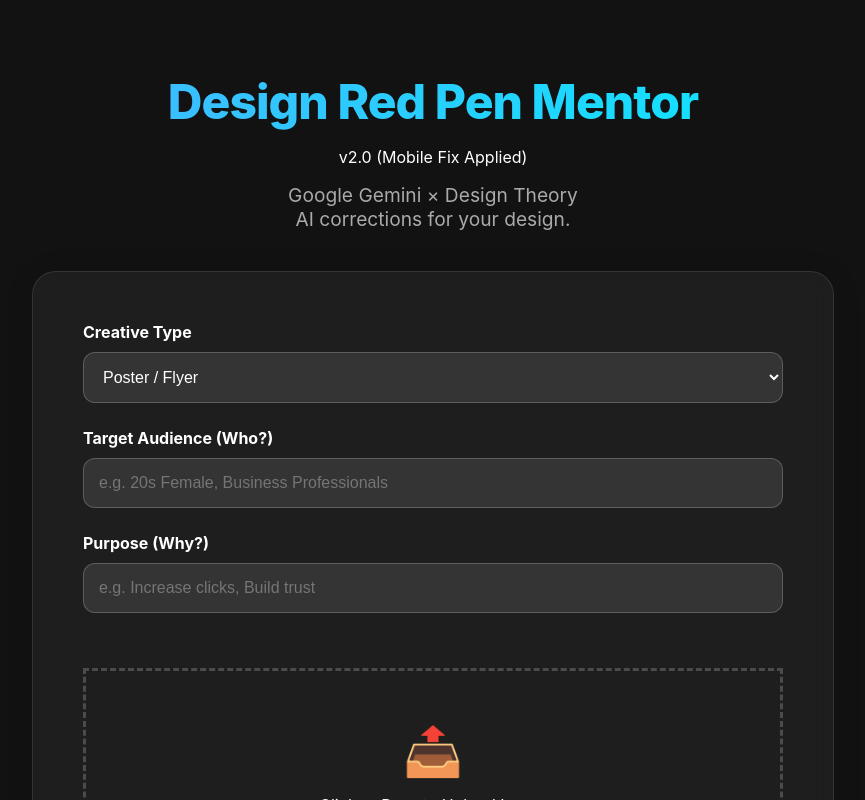
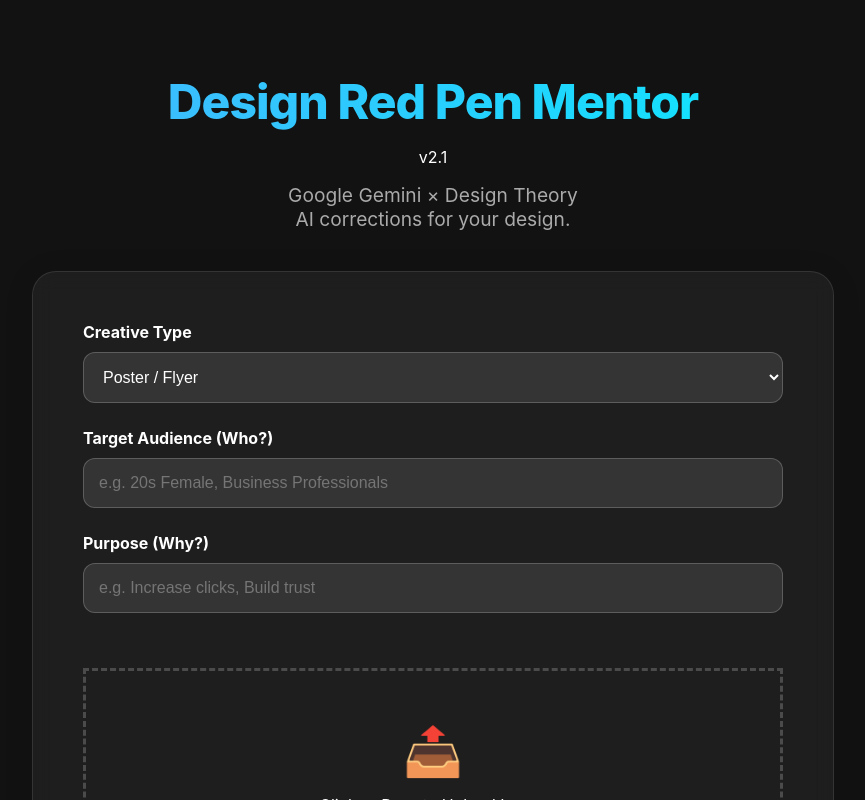
Before and after one commit to aibowtools2/design-red-pen-mentor-fixed, a React (Vite) app in the folder frontend/: page / in a window 1280 px wide. Shown: the top 800 px of the page, without its empty margins (207-1072 px from the left). Built offline with nearby package versions, Linux system fonts and the light colour scheme.

Commit message:
UI: Simplify version label to v2.1

```diff
--- a/frontend/src/App.jsx
+++ b/frontend/src/App.jsx
@@ -186,7 +186,7 @@
       <div className="dashboard">
         <header className="hero">
           <h1 className="title">{text.title}</h1>
-          <p className="version-label">v2.0 (Mobile Fix Applied)</p>
+          <p className="version-label">v2.1</p>
           <p className="subtitle" style={{ whiteSpace: 'pre-line' }}>{text.subtitle}</p>
         </header>
 
```
